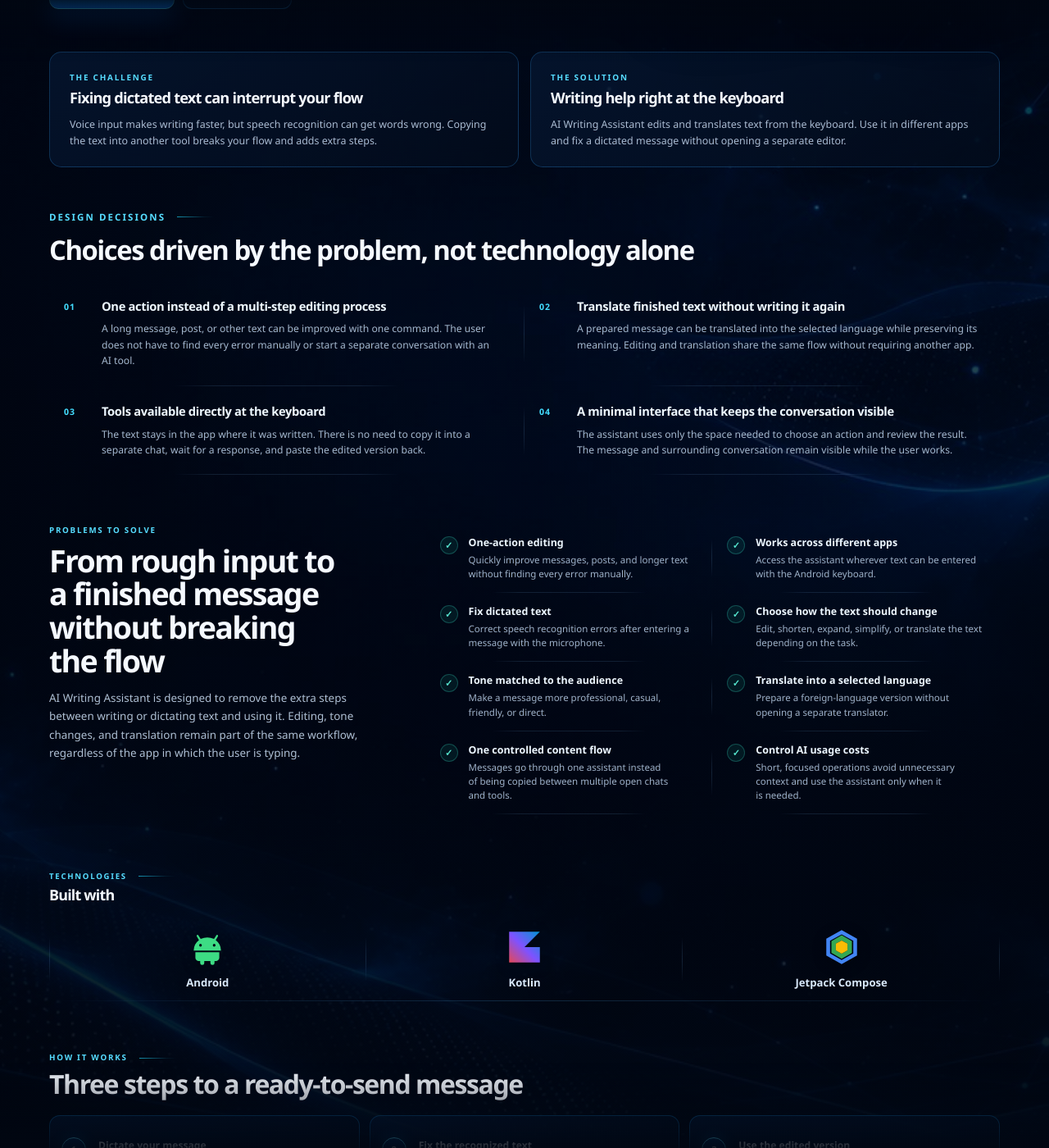
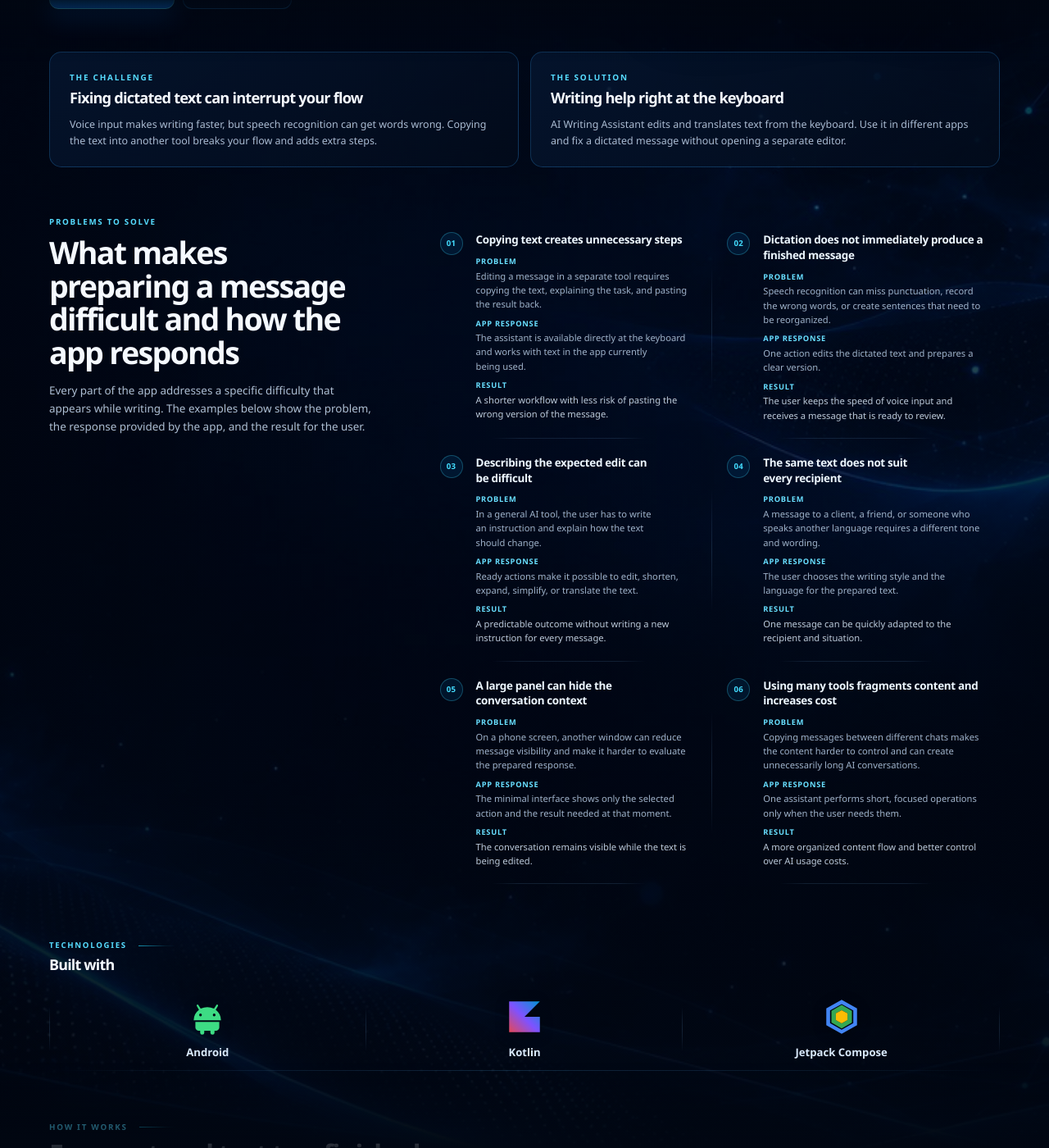
Before and after one commit to wiktor-furmanczyk/wiktor-furmanczyk.github.io, a Jekyll site: the page built from en/projects/writing-assistant-android/index.md, in a window 1280 px wide and 1400 px high, scrolled down 581 px. Shown: the whole window at 82% size. Built offline with Jekyll 4.4.1, drawn with Linux system fonts in a browser that asks for light colours; some of the changed text lies outside the part shown.

Commit message:
Refine AI Writing Assistant problem narrative

```diff
--- a/assets/css/style.scss
+++ b/assets/css/style.scss
@@ -286,6 +286,13 @@ body.header-hidden .site-header:not(:focus-within) { transform: translate3d(0, -
 .finance-feature-list li > span { display: grid; width: 22px; height: 22px; place-items: center; color: #57e8d0; background: rgba(26,190,166,.1); border: 1px solid rgba(62,229,203,.25); border-radius: 50%; font-size: .69rem; font-weight: 800; }
 .finance-feature-list p { margin: 0; color: #9fb2c9; font-size: .72rem; line-height: 1.5; }
 .finance-feature-list strong { display: block; margin-bottom: 3px; color: #edf7ff; font-size: .78rem; line-height: 1.35; }
+.writing-problem-list li { grid-template-columns: 32px minmax(0, 1fr); gap: 12px; padding: 20px 18px; }
+.writing-problem-list li > span { width: 28px; height: 28px; color: #43ddff; background: rgba(0,126,202,.13); border-color: rgba(67,221,255,.28); font-size: .6rem; letter-spacing: .04em; }
+.problem-response-copy { display: grid; min-width: 0; gap: 9px; }
+.problem-response-copy h3 { margin: 0 0 2px; color: #edf7ff; font-size: .84rem; line-height: 1.4; }
+.finance-feature-list .problem-response-copy p { color: #9fb2c9; font-size: .7rem; line-height: 1.55; }
+.finance-feature-list .problem-response-copy p strong { margin-bottom: 2px; color: #68dfff; font-size: .58rem; letter-spacing: .08em; text-transform: uppercase; }
+.finance-feature-list .problem-response-copy .problem-effect { color: #bdcad9; }
 .finance-project .project-process { padding-block: 0; }
 .finance-project .project-process .section-heading, .finance-project .finance-gallery .section-heading { margin-bottom: 20px; }
 .finance-project .project-process .section-heading h2, .finance-project .finance-gallery .section-heading h2 { margin-bottom: 0; font-size: clamp(1.4rem, 2.7vw, 2rem); }
@@ -396,6 +403,12 @@ body.header-hidden .site-header:not(:focus-within) { transform: translate3d(0, -
   .finance-features { grid-template-columns: 1fr; gap: 24px; }
   .finance-features-heading { position: static; }
   .finance-features-heading > p:last-child { font-size: .88rem; }
+  .writing-problem-list { grid-template-columns: 1fr; }
+  .writing-problem-list li::before { display: none !important; }
+  .writing-problem-list li { padding: 19px 14px 19px 0; }
+  .problem-response-copy h3 { font-size: .92rem; }
+  .finance-feature-list .problem-response-copy p { font-size: .8rem; }
+  .finance-feature-list .problem-response-copy p strong { font-size: .64rem; }
   .finance-project .project-process .process-steps { grid-template-columns: 1fr; gap: 9px; }
   .finance-project .project-process .process-steps li { min-height: 0; }
   .finance-project .project-process .process-steps small { font-size: .8125rem; line-height: 1.5; }
@@ -456,6 +469,10 @@ body.header-hidden .site-header:not(:focus-within) { transform: translate3d(0, -
   .finance-feature-list { grid-template-columns: 1fr; }
   .finance-feature-list p { font-size: .8rem; }
   .finance-feature-list strong { font-size: .86rem; }
+  .writing-problem-list li { padding: 18px 10px 18px 0; }
+  .problem-response-copy h3 { font-size: .96rem; }
+  .finance-feature-list .problem-response-copy p { font-size: .82rem; }
+  .finance-feature-list .problem-response-copy p strong { font-size: .66rem; }
   .writing-project .product-copy h1 { font-size: clamp(2.35rem, 11vw, 3.2rem); }
   .writing-project .product-lead { margin-top: 10px; font-size: 1.04rem; }
   .writing-project .product-description { font-size: .88rem; line-height: 1.58; }
--- a/en/projects/writing-assistant-android/index.md
+++ b/en/projects/writing-assistant-android/index.md
@@ -44,33 +44,19 @@ image_alt: AI Writing Assistant helping edit and translate messages while you wr
     </article>
   </section>
 
-  <section class="finance-decisions" aria-labelledby="decisions-title">
-    <div class="section-heading">
-      <div><p class="section-kicker">Design decisions</p><h2 id="decisions-title">Choices driven by the problem, not technology alone</h2></div>
-    </div>
-    <div class="finance-decision-grid">
-      <article><span>01</span><h3>One action instead of a multi-step editing process</h3><p>A long message, post, or other text can be improved with one command. The user does not have to find every error manually or start a separate conversation with an AI tool.</p></article>
-      <article><span>02</span><h3>Translate finished text without writing it again</h3><p>A prepared message can be translated into the selected language while preserving its meaning. Editing and translation share the same flow without requiring another app.</p></article>
-      <article><span>03</span><h3>Tools available directly at the keyboard</h3><p>The text stays in the app where it was written. There is no need to copy it into a separate chat, wait for a response, and paste the edited version back.</p></article>
-      <article><span>04</span><h3>A minimal interface that keeps the conversation visible</h3><p>The assistant uses only the space needed to choose an action and review the result. The message and surrounding conversation remain visible while the user works.</p></article>
-    </div>
-  </section>
-
   <section class="finance-features" aria-labelledby="features-title">
     <div class="finance-features-heading">
       <p class="section-kicker">Problems to solve</p>
-      <h2 id="features-title">From rough input to a finished message without breaking the flow</h2>
-      <p>AI Writing Assistant is designed to remove the extra steps between writing or dictating text and using it. Editing, tone changes, and translation remain part of the same workflow, regardless of the app in which the user is typing.</p>
+      <h2 id="features-title">What makes preparing a message difficult and how the app responds</h2>
+      <p>Every part of the app addresses a specific difficulty that appears while writing. The examples below show the problem, the response provided by the app, and the result for the user.</p>
     </div>
-    <ul class="finance-feature-list">
-      <li><span aria-hidden="true">✓</span><p><strong>One-action editing</strong>Quickly improve messages, posts, and longer text without finding every error manually.</p></li>
-      <li><span aria-hidden="true">✓</span><p><strong>Works across different apps</strong>Access the assistant wherever text can be entered with the Android keyboard.</p></li>
-      <li><span aria-hidden="true">✓</span><p><strong>Fix dictated text</strong>Correct speech recognition errors after entering a message with the microphone.</p></li>
-      <li><span aria-hidden="true">✓</span><p><strong>Choose how the text should change</strong>Edit, shorten, expand, simplify, or translate the text depending on the task.</p></li>
-      <li><span aria-hidden="true">✓</span><p><strong>Tone matched to the audience</strong>Make a message more professional, casual, friendly, or direct.</p></li>
-      <li><span aria-hidden="true">✓</span><p><strong>Translate into a selected language</strong>Prepare a foreign-language version without opening a separate translator.</p></li>
-      <li><span aria-hidden="true">✓</span><p><strong>One controlled content flow</strong>Messages go through one assistant instead of being copied between multiple open chats and tools.</p></li>
-      <li><span aria-hidden="true">✓</span><p><strong>Control AI usage costs</strong>Short, focused operations avoid unnecessary context and use the assistant only when it is needed.</p></li>
+    <ul class="finance-feature-list writing-problem-list">
+      <li><span aria-hidden="true">01</span><div class="problem-response-copy"><h3>Copying text creates unnecessary steps</h3><p><strong>Problem</strong>Editing a message in a separate tool requires copying the text, explaining the task, and pasting the result back.</p><p><strong>App response</strong>The assistant is available directly at the keyboard and works with text in the app currently being used.</p><p class="problem-effect"><strong>Result</strong>A shorter workflow with less risk of pasting the wrong version of the message.</p></div></li>
+      <li><span aria-hidden="true">02</span><div class="problem-response-copy"><h3>Dictation does not immediately produce a finished message</h3><p><strong>Problem</strong>Speech recognition can miss punctuation, record the wrong words, or create sentences that need to be reorganized.</p><p><strong>App response</strong>One action edits the dictated text and prepares a clear version.</p><p class="problem-effect"><strong>Result</strong>The user keeps the speed of voice input and receives a message that is ready to review.</p></div></li>
+      <li><span aria-hidden="true">03</span><div class="problem-response-copy"><h3>Describing the expected edit can be difficult</h3><p><strong>Problem</strong>In a general AI tool, the user has to write an instruction and explain how the text should change.</p><p><strong>App response</strong>Ready actions make it possible to edit, shorten, expand, simplify, or translate the text.</p><p class="problem-effect"><strong>Result</strong>A predictable outcome without writing a new instruction for every message.</p></div></li>
+      <li><span aria-hidden="true">04</span><div class="problem-response-copy"><h3>The same text does not suit every recipient</h3><p><strong>Problem</strong>A message to a client, a friend, or someone who speaks another language requires a different tone and wording.</p><p><strong>App response</strong>The user chooses the writing style and the language for the prepared text.</p><p class="problem-effect"><strong>Result</strong>One message can be quickly adapted to the recipient and situation.</p></div></li>
+      <li><span aria-hidden="true">05</span><div class="problem-response-copy"><h3>A large panel can hide the conversation context</h3><p><strong>Problem</strong>On a phone screen, another window can reduce message visibility and make it harder to evaluate the prepared response.</p><p><strong>App response</strong>The minimal interface shows only the selected action and the result needed at that moment.</p><p class="problem-effect"><strong>Result</strong>The conversation remains visible while the text is being edited.</p></div></li>
+      <li><span aria-hidden="true">06</span><div class="problem-response-copy"><h3>Using many tools fragments content and increases cost</h3><p><strong>Problem</strong>Copying messages between different chats makes the content harder to control and can create unnecessarily long AI conversations.</p><p><strong>App response</strong>One assistant performs short, focused operations only when the user needs them.</p><p class="problem-effect"><strong>Result</strong>A more organized content flow and better control over AI usage costs.</p></div></li>
     </ul>
   </section>
 
@@ -88,12 +74,12 @@ image_alt: AI Writing Assistant helping edit and translate messages while you wr
 
   <section class="process-section project-process" aria-labelledby="process-title">
     <div class="section-heading">
-      <div><p class="section-kicker">How it works</p><h2 id="process-title">Three steps to a ready-to-send message</h2></div>
+      <div><p class="section-kicker">How it works</p><h2 id="process-title">From entered text to a finished message</h2></div>
     </div>
     <ol class="process-steps">
-      <li><span>1</span><strong>Dictate your message</strong><small>Use your keyboard microphone to enter text by voice.</small></li>
-      <li><span>2</span><strong>Fix the recognized text</strong><small>The assistant corrects errors from speech recognition.</small></li>
-      <li><span>3</span><strong>Use the edited version</strong><small>Review the message and apply it where you are writing.</small></li>
+      <li><span>1</span><strong>Write or dictate the text</strong><small>Enter the content in any app with the keyboard or microphone.</small></li>
+      <li><span>2</span><strong>Choose the required action</strong><small>Open the assistant and decide whether to edit, translate, or change the style of the text.</small></li>
+      <li><span>3</span><strong>Review and apply the result</strong><small>Compare the prepared version with the original, then insert it into the same text field.</small></li>
     </ol>
   </section>
 
```
Also changed, not shown: projects/writing-assistant-android/index.md (+13 -27 lines).
